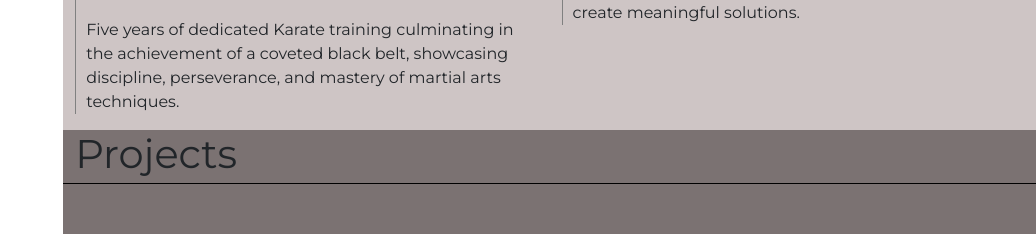
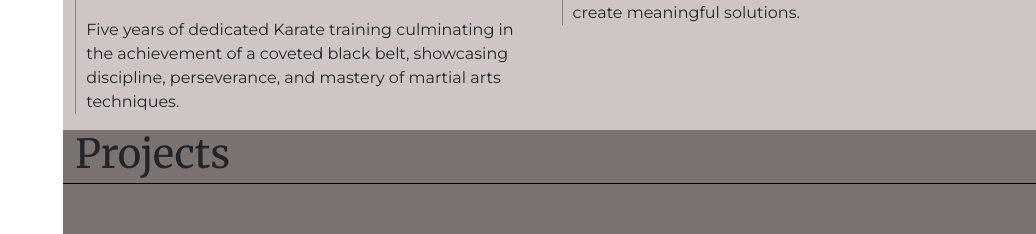
Before and after one commit to sandipshrestha1423/portfolio, a React (Vite) app: page / in a window 1280 px wide. Shown: the part 1640-1874 px from the top of the page, without its empty margins (244-1280 px from the left). Built offline with nearby package versions, Linux system fonts and the light colour scheme.

Commit message:
cname added

```diff
--- a/src/Content/Project.jsx
+++ b/src/Content/Project.jsx
@@ -9,7 +9,7 @@ function Project() {
   return (
     <>
       <div className="project row">
-        <h1>Projects</h1>
+        <h1 className="heading">Projects</h1>
         <Link to="home" className="top mx-2 btn">
           Back To Top
         </Link>
--- a/src/style.scss
+++ b/src/style.scss
@@ -9,7 +9,9 @@ body {
   width: 100vw;
   overflow-x: hidden;
 }
-
+.heading{
+  font-family: "Merriweather",serif;
+}
 .app {
   display: flex;
   position: relative;
```
